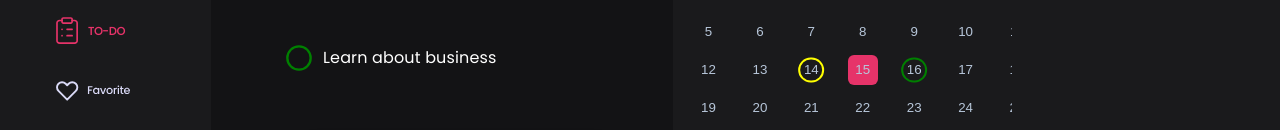
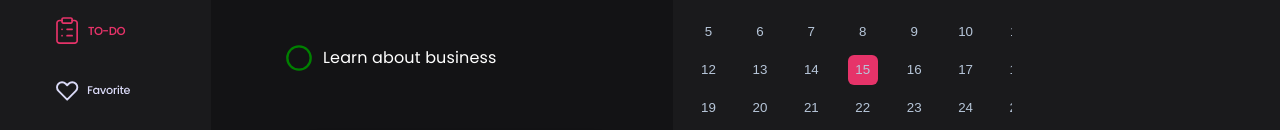
Before and after one commit to saadwaqas688/Evolove, a React (Create React App) app: page /todo in a window 1280 px wide. Shown: the part 326-456 px from the top of the page. Built offline with nearby package versions, Linux system fonts and the light colour scheme.

Commit message:
minor changes

```diff
--- a/src/Components/Containers/MoonCalendar/MoonCalendar.jsx
+++ b/src/Components/Containers/MoonCalendar/MoonCalendar.jsx
@@ -66,7 +66,7 @@ const MoonCalendar = ( ) => {
 
             <RightSideGrid item xs={12} sm={6} md={12} lg={6} marginLeft="5%">
             <BoxCom sx={{marginTop:"90px"}}>
-        <Calender />
+        <Calender isMoonCalander={true}/>
           </BoxCom>
           <BoxCom sx={{display:"flex",alignItems:'center'}}>
           <TaskIconAndTextWrapper >
--- a/src/Components/UI/Calender/Calender.jsx
+++ b/src/Components/UI/Calender/Calender.jsx
@@ -24,7 +24,7 @@ const getFirstDayOfMonth = (date, month, year) => {
   return setDate(dt, 1);
 };
 
-const Calender = ( ) => {
+const Calender = ({isMoonCalander} ) => {
   const currentDate = new Date();
 
   //   states
@@ -107,7 +107,7 @@ const Calender = ( ) => {
       </Days>
       {[...new Array(5)].map((_, weekIndex) => {
         return (
-          <Week key={weekIndex}>
+          <Week key={weekIndex} >
             {[...new Array(7)].map((_, dateIndex) => {
               return (
                 <WeekEach
@@ -119,6 +119,7 @@ const Calender = ( ) => {
                   weekIndex={weekIndex}
                   first={firstDay}
                   selectedDay={selectedDay}
+                  isMoonCalander={isMoonCalander}
                 />
               );
             })}
--- a/src/Components/UI/Calender/Date.jsx
+++ b/src/Components/UI/Calender/Date.jsx
@@ -5,8 +5,10 @@ import {
   CurrentDate,
   DateContent,
   MoonDate,
+
+
 } from "./Date.style";
-const Date = ({ rangeType, isCurrent, isActive, date,selectedDay, ...props }) => {
+const Date = ({ rangeType, isCurrent, isActive, date,selectedDay,isMoonCalander, ...props }) => {
   console.log('date',date)
       return (
         <React.Fragment>
@@ -14,8 +16,8 @@ const Date = ({ rangeType, isCurrent, isActive, date,selectedDay, ...props }) =>
           isActive ? (
             <StyledDate {...props}>
               {selectedDay===date && <CurrentDate>&nbsp;</CurrentDate>}
-              {date ===14 && <MoonDate color="yellow">&nbsp;</MoonDate>}
-              {date ===16 && <MoonDate color="green">&nbsp;</MoonDate>}
+              {(isMoonCalander && date ===14) && <MoonDate color="yellow">&nbsp;</MoonDate>}
+              {(isMoonCalander && date ===16) && <MoonDate color="green">&nbsp;</MoonDate>}
 
               <DateContent>{date}</DateContent>
             </StyledDate>
--- a/src/Components/UI/Calender/Week.jsx
+++ b/src/Components/UI/Calender/Week.jsx
@@ -15,6 +15,7 @@ const Week = ({
   weekIndex,
   first,
   selectedDay,
+  isMoonCalander
 }) => {
   const [rangeTypeTest, setRangeTypeTest] = React.useState("");
   const [isCurrent, setIsCurrent] = React.useState(false);
@@ -77,6 +78,7 @@ const Week = ({
       isActive={dateToRender.getMonth() === month}
       onClick={clickDateHandler}
       selectedDay={selectedDay}
+      isMoonCalander={isMoonCalander}
     />
   );
 };
```
